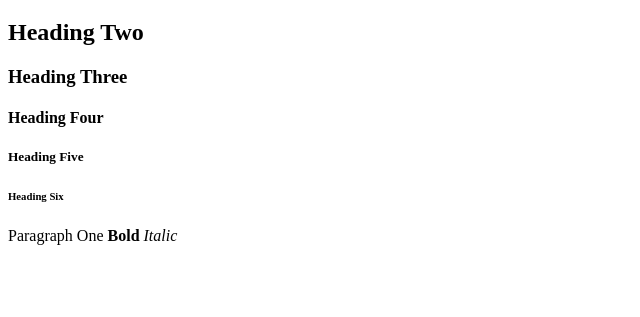
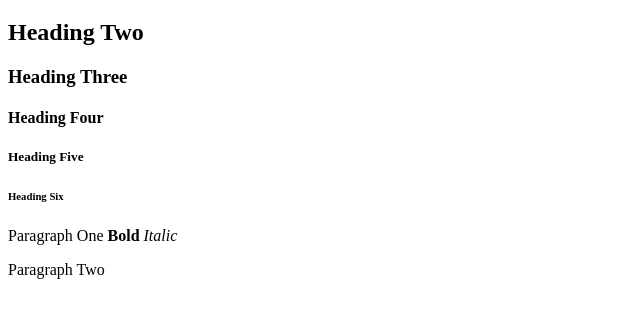
Before and after one commit to freddherck/HTMLcrash1, a plain HTML site: page index.html in a window 1280 px wide. Shown: the part 61-378 px from the top of the page, without its empty margins (0-640 px from the left). Drawn offline with Linux system fonts and the light colour scheme.

Commit message:
Para Two

```diff
--- a/index.html
+++ b/index.html
@@ -20,5 +20,8 @@
         Paragraph One <strong> Bold </strong>
         <em> Italic</em>
     </p>
+    <p>
+        Paragraph Two
+    </p>
 </body>
 </html>
```
